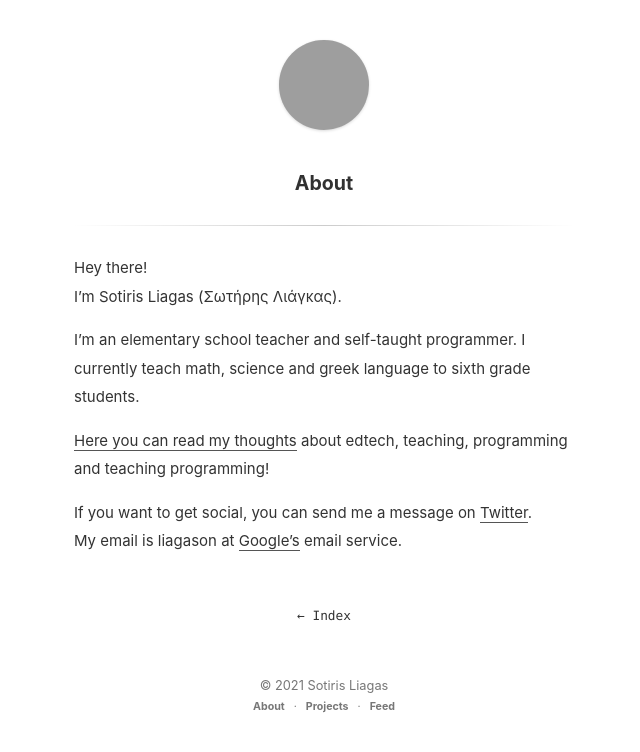
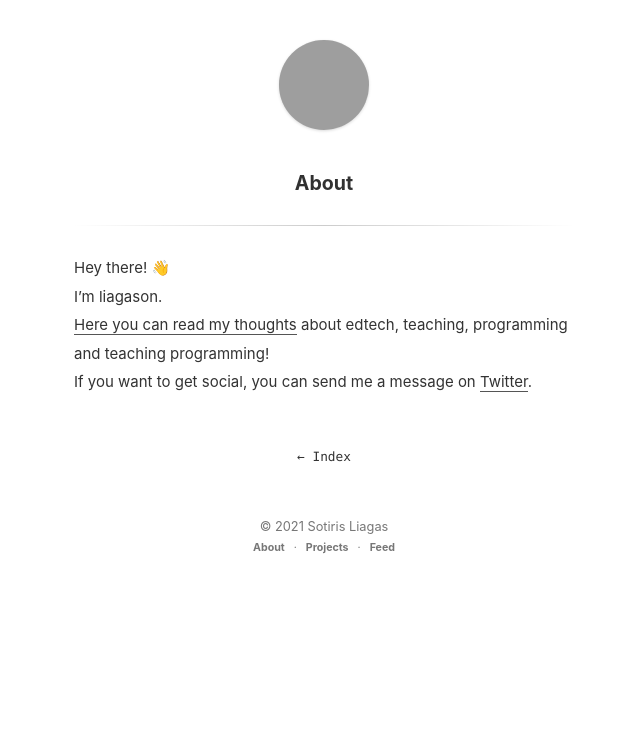
Before and after one commit to liagason/A-Jekyll-Blog, a Jekyll site: the page built from about.md, in a window 1280 px wide, cut to the strip 0-752 px from the top of the page. Shown: the whole strip, without its empty margins (316-956 px from the left). Built offline with Jekyll 4.4.1, drawn with Linux system fonts in a browser that asks for light colours; grey boxes are pictures that could not be loaded.

Commit message:
Update about.md

```diff
--- a/about.md
+++ b/about.md
@@ -3,12 +3,7 @@ layout: page
 title: About
 ---
 
-Hey there!
-I'm Sotiris Liagas (Σωτήρης Λιάγκας).
-
-I'm an elementary school teacher and self-taught programmer. I currently teach math, science and greek language to sixth grade students.
-
+Hey there! 👋
+I'm liagason.
 [Here you can read my thoughts](https://liagason.com) about edtech, teaching, programming and teaching programming!
-
 If you want to get social, you can send me a message on [Twitter](https://twitter.com/liagason).
-My email is liagason at [Google's](https://gmail.com) email service.
```
